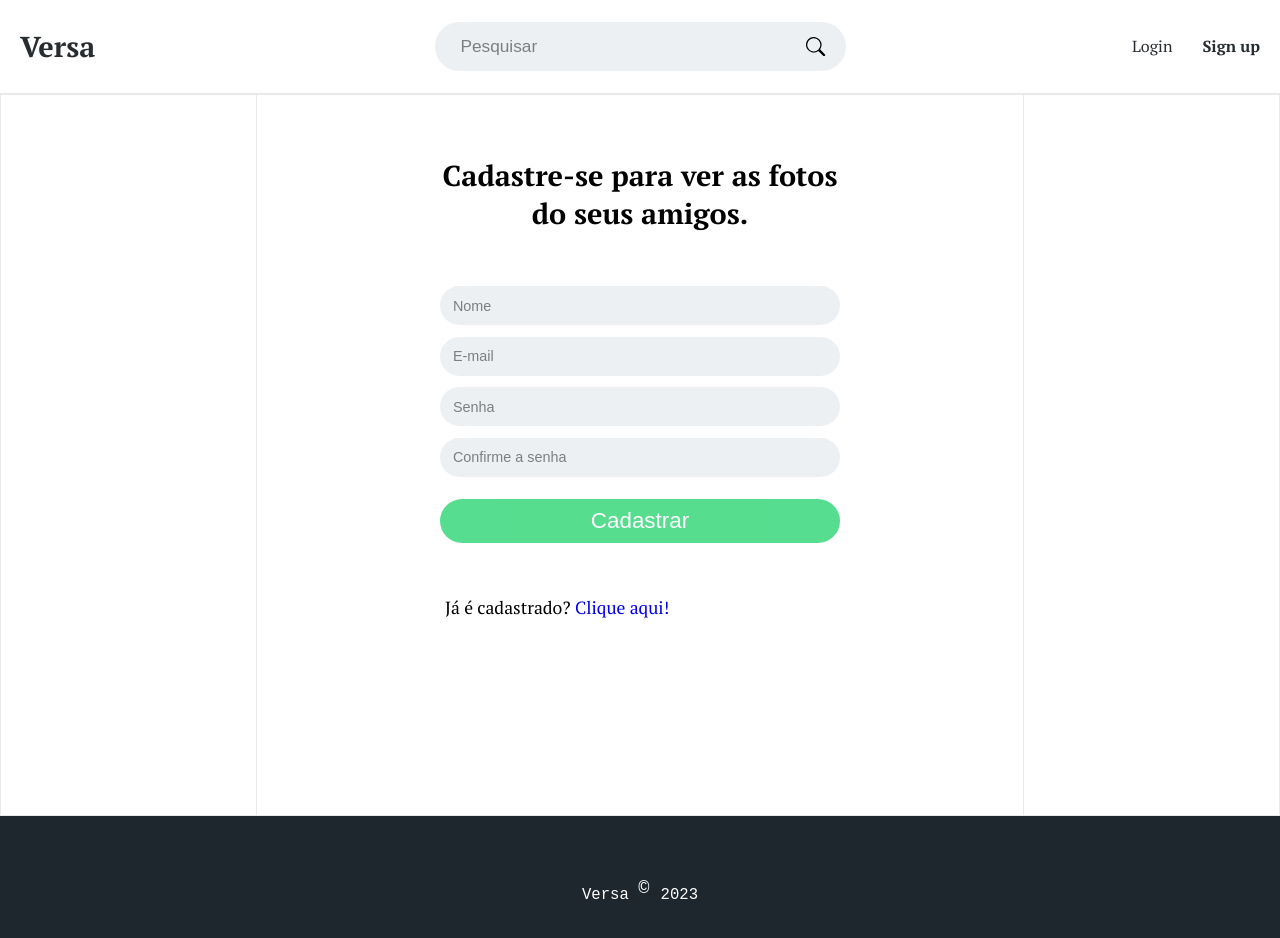
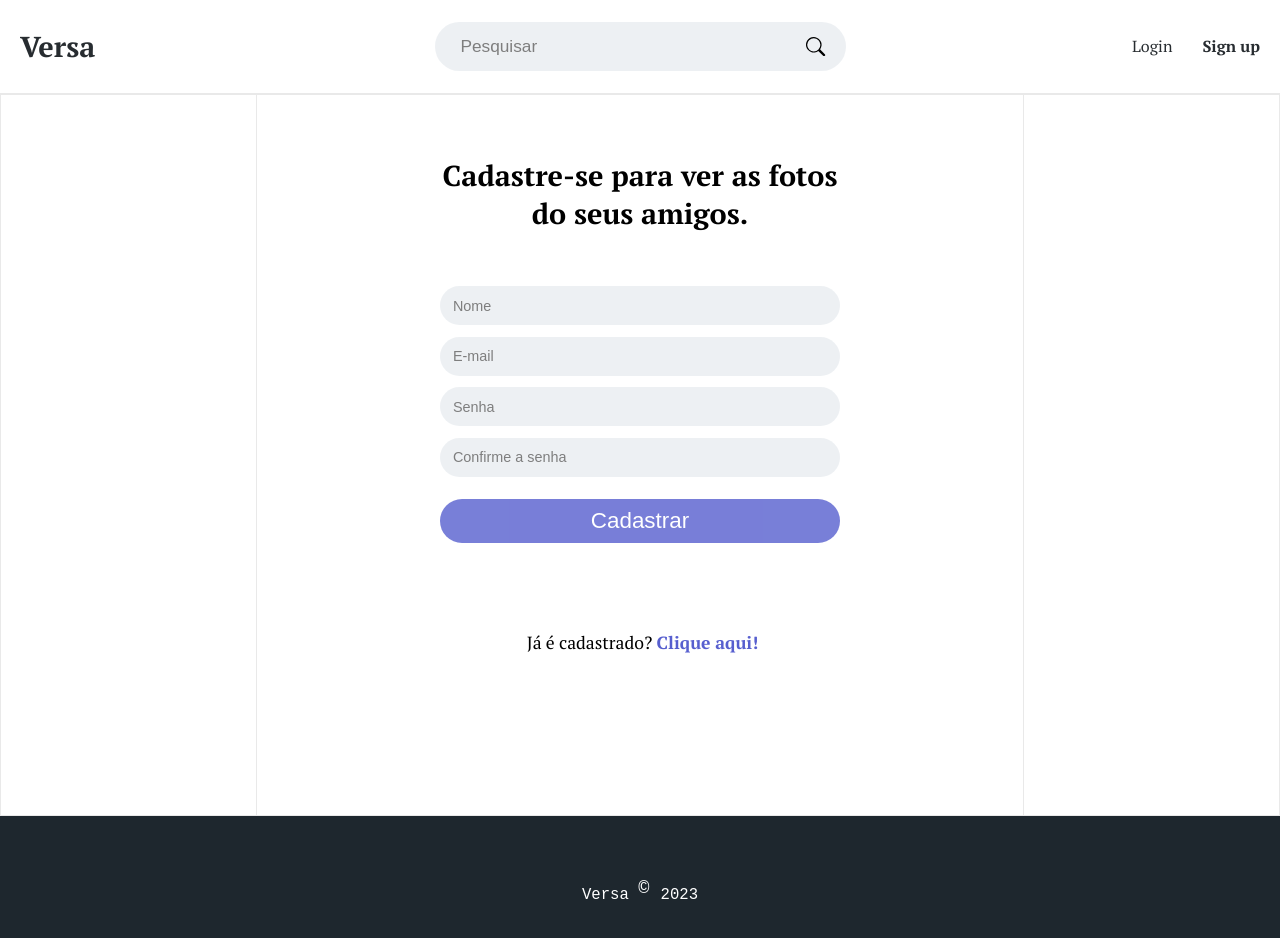
Before and after one commit to murilo1988/Versa, a React (Create React App) app in the folder frontend/: page /register in a window 1280 px wide. Shown: the top 938 px of the page. Built offline with nearby package versions, Linux system fonts and the light colour scheme.

Commit message:
adjustments on Auth.css package.json and prettier

```diff
--- a/frontend/package.json
+++ b/frontend/package.json
@@ -10,6 +10,7 @@
     "react": "^18.2.0",
     "react-dom": "^18.2.0",
     "react-icons": "^4.7.1",
+    "react-redux": "^8.0.5",
     "react-router-dom": "^6.8.1",
     "react-scripts": "5.0.1",
     "web-vitals": "^2.1.4"
@@ -18,7 +19,8 @@
     "start": "react-scripts start",
     "build": "react-scripts build",
     "test": "react-scripts test",
-    "eject": "react-scripts eject"
+    "eject": "react-scripts eject",
+    "lint": "eslint --fix --ext .js, .jsx ."
   },
   "eslintConfig": {
     "extends": [
--- a/frontend/src/pages/Auth/Auth.css
+++ b/frontend/src/pages/Auth/Auth.css
@@ -36,7 +36,8 @@
 }
 
 .form input[type="submit"] {
-    background-color: #2ed573;
+    /* background-color: #2ed573; */
+    background-color: #575fcf;
     color: #ffffff;
     opacity: 0.8;
 }
@@ -45,11 +46,20 @@
 }
 
 .go_to_login {
-    text-align: left;
+    margin-top: 3em;
+
+    text-align: center;
     padding-left: 5px;
     font-size: 1.1em;
     padding-top: 2em;
 }
+
+.go_to_login a {
+    text-decoration: none;
+    color: #575fcf;
+    font-weight: bold;
+}
+
 /* * {
     border: 1px solid red;
 } */
```
Also changed, not shown: package.json (line endings or trailing spaces), 2 other files (tests, documents, lock files or other folders).
